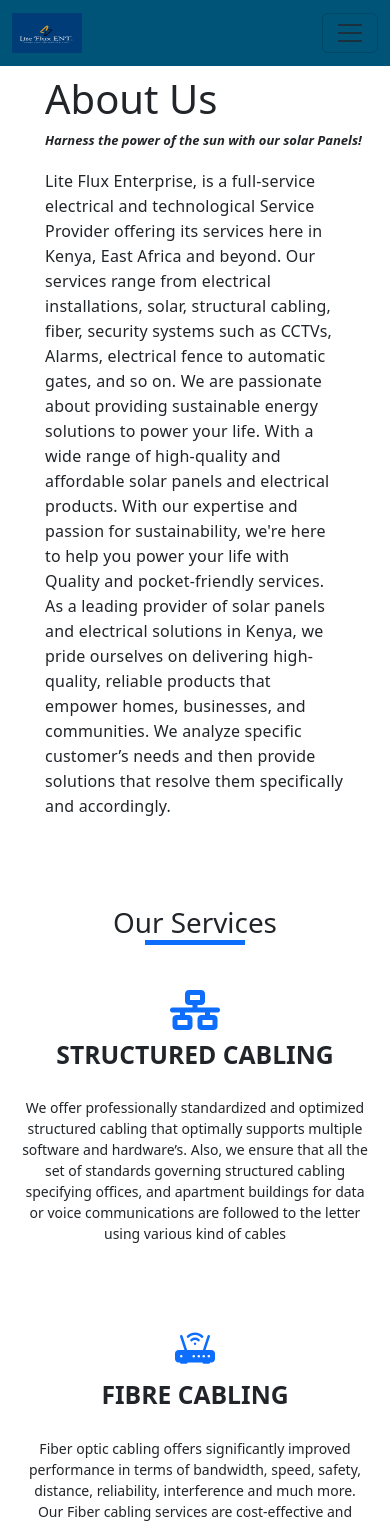
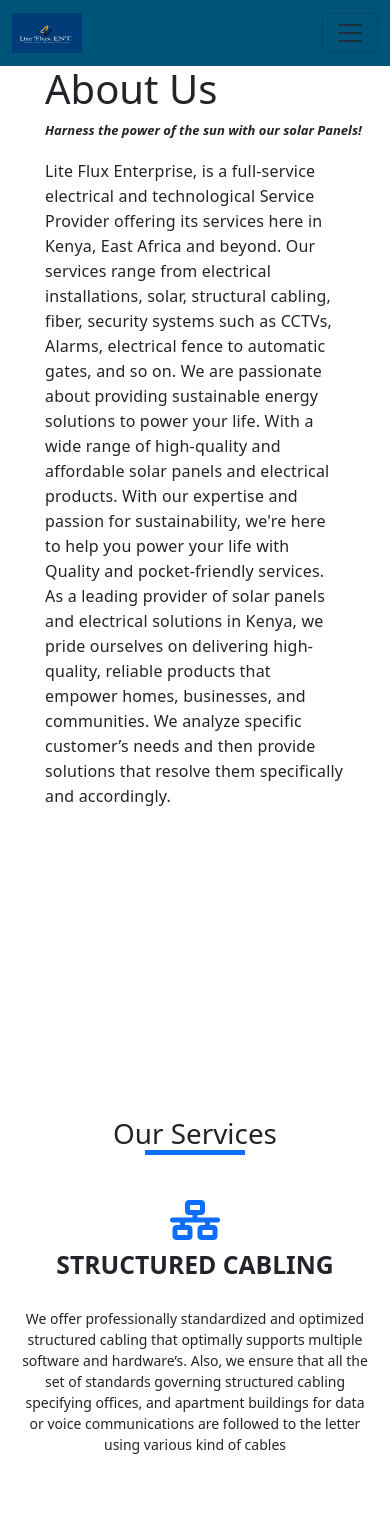
Before and after one commit to MuchokiDavid/lite-flux-ent, a React (Create React App) app: page / in a window 390 px wide. Shown: the top 1525 px of the page. Built offline with nearby package versions, Linux system fonts and the light colour scheme.

Commit message:
Worked on the mobile responsiveness of the services section

```diff
--- a/src/Main Page/CSS/About.css
+++ b/src/Main Page/CSS/About.css
@@ -2,7 +2,6 @@
 {
     height: 75vh;
     width: 100%;
-    padding: 30px 0;
     background: white;
 }
 div.about
@@ -47,6 +46,10 @@
 }
 @media screen and (min-width:320px) and (max-width: 767px)
 {
+    .about-us
+    {
+        padding: 20px 0px;
+    }
     div.about img
     {
         display: none;
--- a/src/Main Page/CSS/Services.css
+++ b/src/Main Page/CSS/Services.css
@@ -1,7 +1,7 @@
 section#services h1
 {
     text-align: center;
-    padding-top: 6%;
+    padding-top: 7%;
     margin-bottom: 25px;
     font-weight: 400;
     position: relative;
@@ -66,6 +66,10 @@
     {
         margin-top: 250px;
     }
+    section#services h1
+    {
+        padding-top: 60%;
+    }
     section#services div.services
     {
         flex-wrap: wrap;
```
